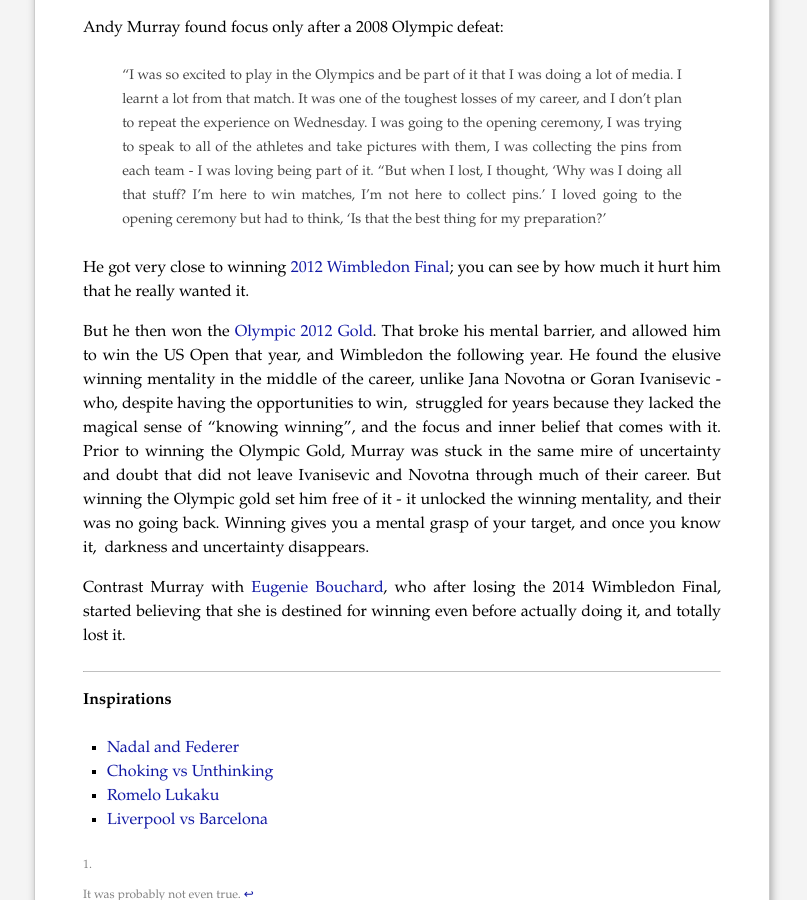
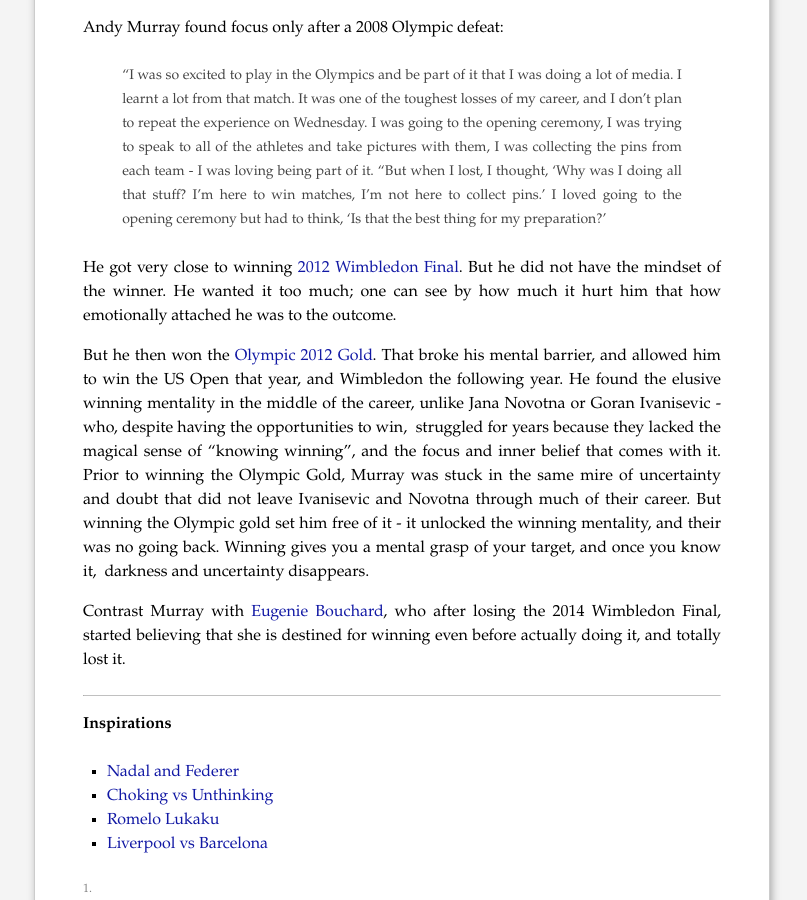
Before and after one commit to piyushahuja/piyushahuja.github.io, a Jekyll site: the page built from _posts/journal/2020-03-29-winning.md, in a window 1280 px wide and 900 px high, scrolled down 4587 px. Shown: the whole window, without its empty margins (238-1045 px from the left). Built offline with Jekyll 4.4.1, drawn with Linux system fonts in a browser that asks for light colours; comment, search, counter and statistics services are not loaded.

Commit message:
auto deployed

```diff
--- a/_posts/journal/2020-03-29-winning.md
+++ b/_posts/journal/2020-03-29-winning.md
@@ -125,7 +125,7 @@
 > “I was so excited to play in the Olympics and be part of it that I was doing a lot of media. I learnt a lot from that match. It was one of the toughest losses of my career, and I don't plan to repeat the experience on Wednesday. I was going to the opening ceremony, I was trying to speak to all of the athletes and take pictures with them, I was collecting the pins from each team - I was loving being part of it. "But when I lost, I thought, 'Why was I doing all that stuff? I'm here to win matches, I'm not here to collect pins.' I loved going to the opening ceremony but had to think, 'Is that the best thing for my preparation?’
 
 He got very close to winning [2012 Wimbledon Final](https://www.youtube.com/watch?v=WzCB4YQXPeM
-); you can see by how much it hurt him that he really wanted it.
+). But he did not have the mindset of the winner. He wanted it too much; one can see by how much it hurt him that how emotionally attached he was to the outcome.
 
 
 But he then won the [Olympic 2012 Gold](https://www.telegraph.co.uk/sport/olympics/tennis/9454659/Andy-Murray-I-would-not-trade-my-London-2012-Olympic-gold-for-a-first-Wimbledon-title.html). That broke his mental barrier, and allowed him to win the US Open that year, and Wimbledon the following year.  He found the elusive winning mentality in the middle of the career, unlike Jana Novotna or Goran Ivanisevic - who, despite having the opportunities to win,  struggled for years because they lacked the magical sense of “knowing winning”, and the focus and inner belief that comes with it.
```
